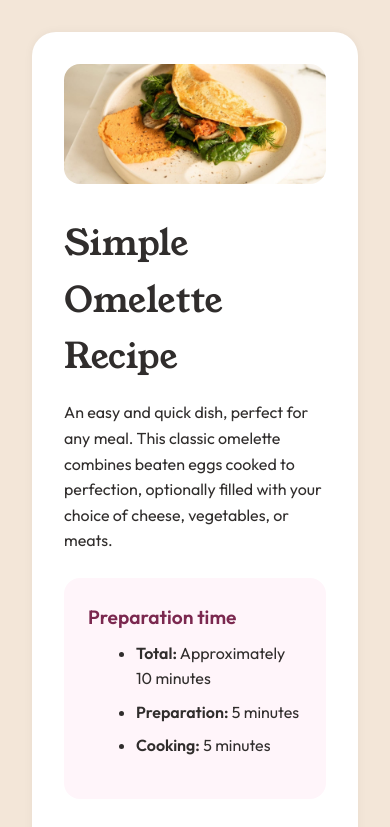
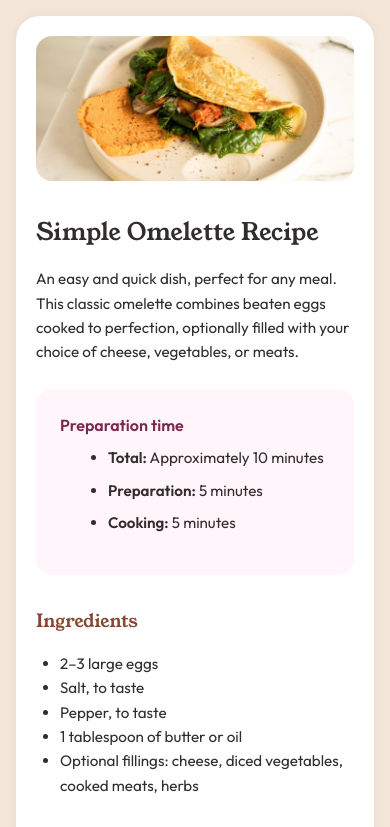
Before and after one commit to SanyaShresta25/Recipe-Page, a plain HTML site: page index.html in a window 390 px wide. Shown: the top 827 px of the page. Drawn offline with Linux system fonts and the light colour scheme.

Commit message:
responsive

```diff
--- a/style.css
+++ b/style.css
@@ -1,4 +1,3 @@
-/* Base Reset */
 * {
   box-sizing: border-box;
   margin: 0;
@@ -10,12 +9,12 @@ body {
   background-color: hsl(30, 54%, 90%);
   color: hsl(24, 5%, 18%);
   line-height: 1.6;
-  padding: 2rem;
+  padding: 1.5rem;
 }
 
 .container {
   background-color: hsl(0, 0%, 100%);
-  max-width: 700px;
+  max-width: 736px;
   margin: 0 auto;
   padding: 2rem;
   border-radius: 1.5rem;
@@ -24,11 +23,11 @@ body {
 
 .recipe-image {
   width: 100%;
+  height: auto;
   border-radius: 1rem;
   margin-bottom: 1.5rem;
 }
 
-/* Typography */
 h1 {
   font-family: 'Young Serif', serif;
   font-weight: 400;
@@ -39,15 +38,15 @@ h1 {
 
 h2 {
   font-family: 'Young Serif', serif;
-  font-weight: normal; /* <-- Added this line */
+  font-weight: 400;
   font-size: 1.5rem;
   color: hsl(14, 45%, 36%);
   margin: 2rem 0 1rem;
 }
 
 h3 {
+  font-size: 1.2rem;
   color: hsl(332, 51%, 32%);
-  font-size: 1.2rem;
   margin-bottom: 0.5rem;
 }
 
@@ -56,7 +55,6 @@ p {
   font-size: 1rem;
 }
 
-/* Preparation Time Section */
 .prep-time {
   background-color: hsl(330, 100%, 98%);
   padding: 1.5rem;
@@ -73,11 +71,6 @@ p {
   margin-bottom: 0.5rem;
 }
 
-.prep-time strong {
-  color: hsl(24, 5%, 18%);
-}
-
-/* List Styling */
 ul, ol {
   margin-left: 1.5rem;
   margin-bottom: 1rem;
@@ -96,7 +89,6 @@ strong {
   font-weight: bold;
 }
 
-/* Table */
 table {
   width: 100%;
   border-collapse: collapse;
@@ -105,7 +97,7 @@ table {
 
 td {
   padding: 0.75rem 0;
-  border-bottom: 1px solid #ddd;
+  border-bottom: 1px solid hsl(30, 18%, 87%);
 }
 
 td:last-child {
@@ -113,7 +105,6 @@ td:last-child {
   font-weight: bold;
 }
 
-/* Footer */
 .attribution {
   font-size: 11px;
   text-align: center;
@@ -123,3 +114,47 @@ td:last-child {
 .attribution a {
   color: hsl(228, 45%, 44%);
 }
+
+@media (max-width: 768px) {
+  body {
+    padding: 1rem;
+  }
+
+  .container {
+    padding: 1.5rem;
+  }
+
+  h1 {
+    font-size: 1.75rem;
+  }
+
+  h2 {
+    font-size: 1.25rem;
+  }
+
+  h3 {
+    font-size: 1rem;
+  }
+
+  p, ul, ol, td {
+    font-size: 0.95rem;
+  }
+
+  table td {
+    padding: 0.5rem 0;
+  }
+}
+
+@media (max-width: 480px) {
+  h1 {
+    font-size: 1.5rem;
+  }
+
+  h2 {
+    font-size: 1.125rem;
+  }
+
+  .container {
+    padding: 1.25rem;
+  }
+}
```
